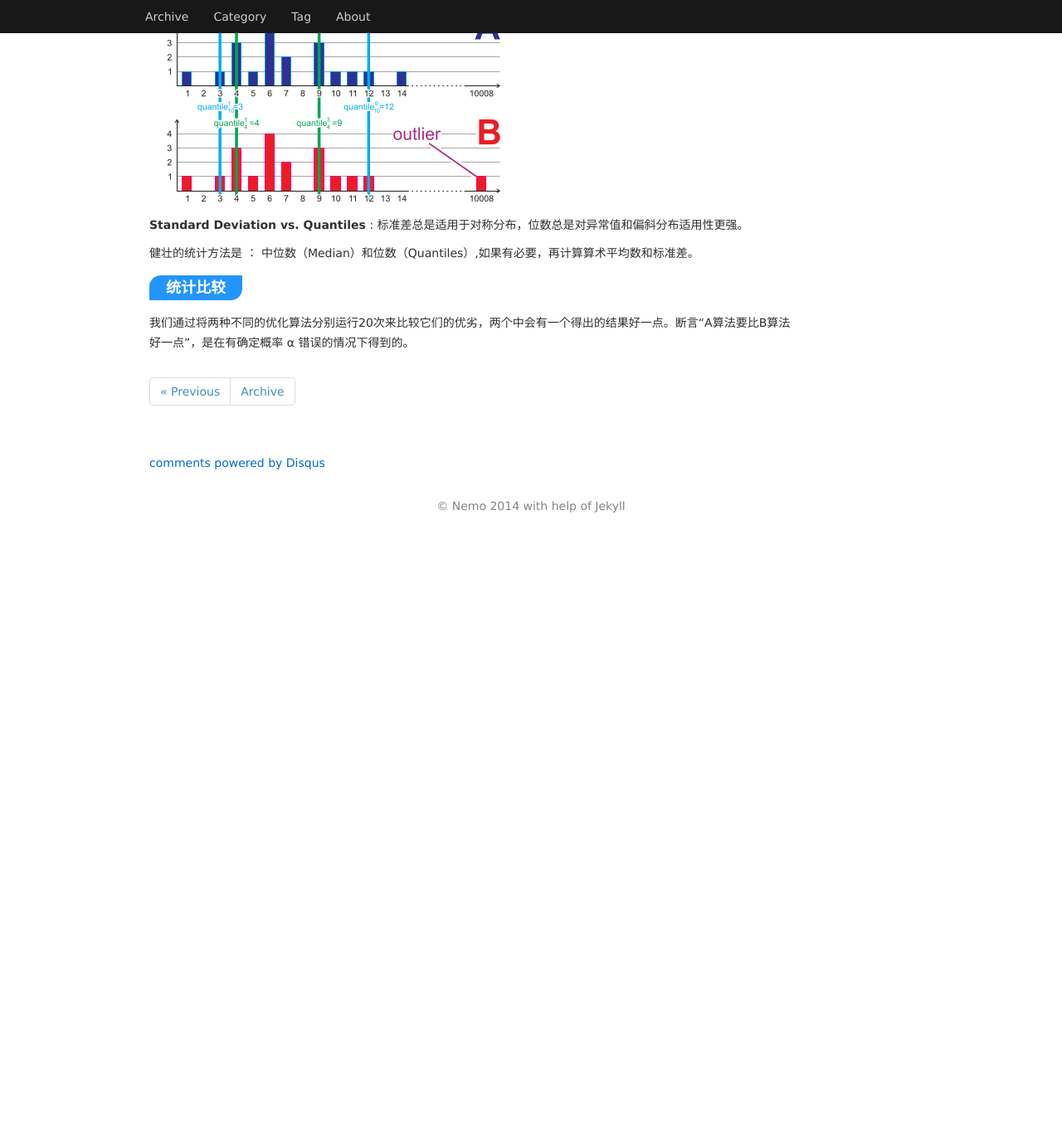
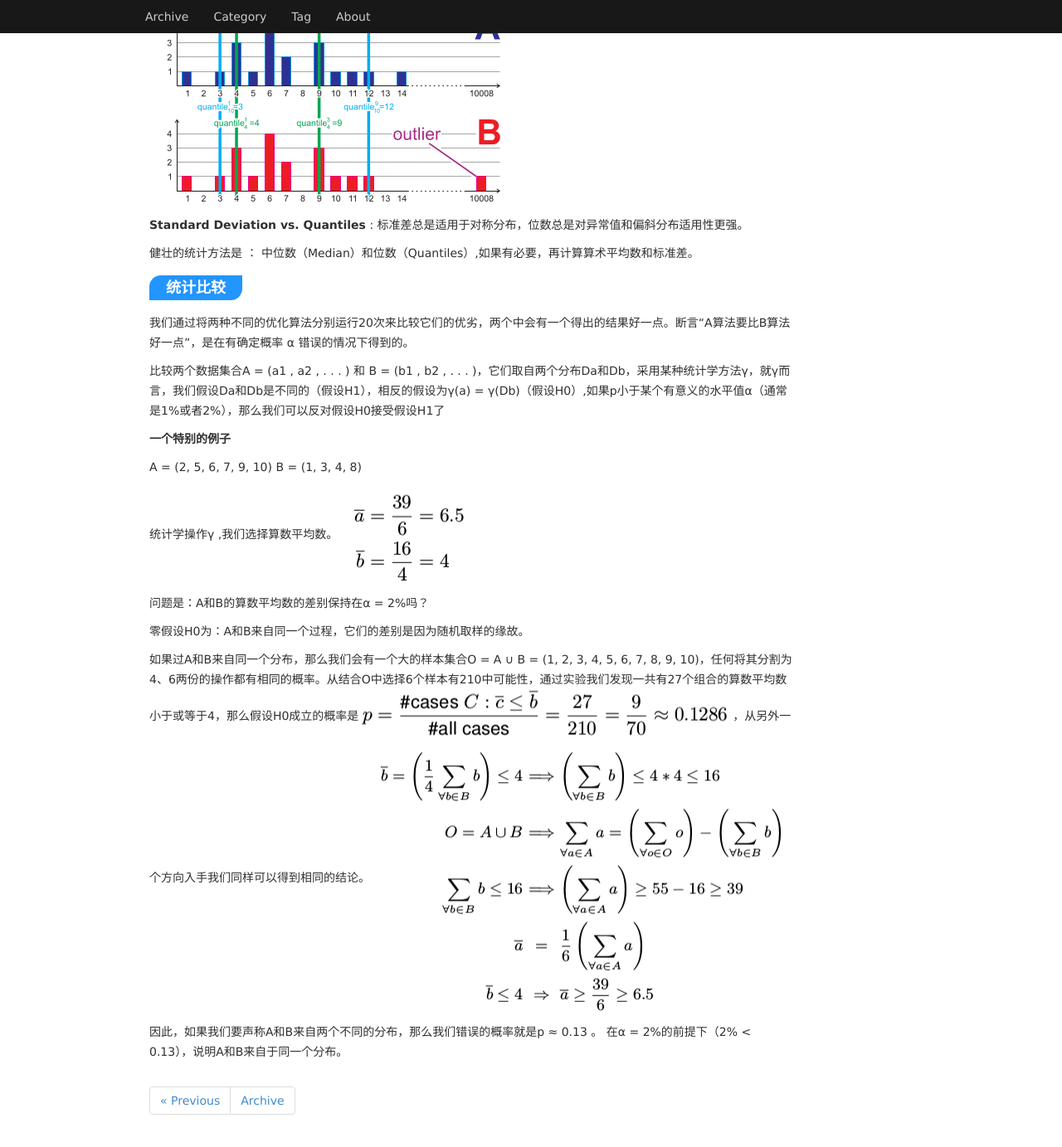
Before and after one commit to Caesor/caesor.github.io, a Jekyll site: the page built from _posts/2014-10-21-Compare_Algorithm.md, in a window 1280 px wide and 1400 px high, scrolled down 1766 px. Shown: the top 1383 px of the window at 83% size. Built offline with Jekyll 4.4.1, drawn with Linux system fonts in a browser that asks for light colours; comment, search, counter and statistics services are not loaded; before the commit the page ends 2396 px from its top, so only the background shows below that.

Commit message:
update some blog

```diff
--- a/_posts/2014-10-21-Compare_Algorithm.md
+++ b/_posts/2014-10-21-Compare_Algorithm.md
@@ -64,3 +64,21 @@ tags: algorithm
 
 ##统计比较
 我们通过将两种不同的优化算法分别运行20次来比较它们的优劣，两个中会有一个得出的结果好一点。断言“A算法要比B算法好一点”，是在有确定概率 α 错误的情况下得到的。
+
+比较两个数据集合A = (a1 , a2 , . . . ) 和 B = (b1 , b2 , . . . )，它们取自两个分布Da和Db，采用某种统计学方法γ，就γ而言，我们假设Da和Db是不同的（假设H1），相反的假设为γ(a) = γ(Db)（假设H0）,如果p小于某个有意义的水平值α（通常是1%或者2%），那么我们可以反对假设H0接受假设H1了
+
+**一个特别的例子**
+
+A = (2, 5, 6, 7, 9, 10)
+B = (1, 3, 4, 8)
+
+统计学操作γ ,我们选择算数平均数。![picture1]({{site.baseurl}}/resource/2014-10-21-07.png "example_pic")
+
+问题是：A和B的算数平均数的差别保持在α = 2%吗？
+
+零假设H0为：A和B来自同一个过程，它们的差别是因为随机取样的缘故。
+
+如果过A和B来自同一个分布，那么我们会有一个大的样本集合O = A ∪ B = (1, 2, 3, 4, 5, 6, 7, 8, 9, 10)，任何将其分割为4、6两份的操作都有相同的概率。从结合O中选择6个样本有210中可能性，通过实验我们发现一共有27个组合的算数平均数小于或等于4，那么假设H0成立的概率是![picture1]({{site.baseurl}}/resource/2014-10-21-08.png "example_pic")，从另外一个方向入手我们同样可以得到相同的结论。
+![picture1]({{site.baseurl}}/resource/2014-10-21-09.png "example_pic")
+
+因此，如果我们要声称A和B来自两个不同的分布，那么我们错误的概率就是p ≈ 0.13 。 在α = 2%的前提下（2% < 0.13），说明A和B来自于同一个分布。
```
Also changed, not shown: _posts/2014-10-12-Hill_Climbing.md (+1 -1 lines), _posts/2014-10-13-RW_RS.md (+1 -1 lines), _posts/2014-10-18-Simulate_Annealing.md (+5 -5 lines), resource/2014-10-21-07.png (added), resource/2014-10-21-08.png (added), resource/2014-10-21-09.png (added), resource/2014-10-21-10.png (added).
